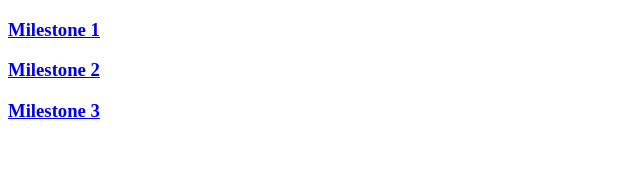
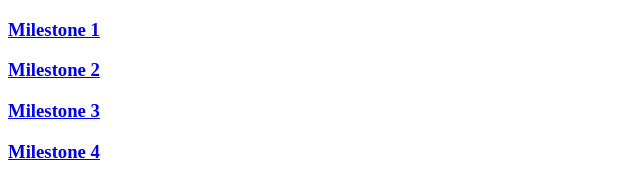
Before and after one commit to alejandradevlin/IT4403AD, a plain HTML site: page assignments/projects.html in a window 1280 px wide. Shown: the whole page, without its empty margins (0-640 px from the left). Drawn offline with nearby package versions, Linux system fonts and the light colour scheme.

Commit message:
Update projects.html

```diff
--- a/assignments/projects.html
+++ b/assignments/projects.html
@@ -11,5 +11,6 @@
         <h3 class="info"><a href="/assignments/ex/m1/m1landing.html" target="_blank">Milestone 1</a></h3>
 		<h3 class="info"><a href="/assignments/ex/m2/search.html" target="_blank">Milestone 2</a></h3>
 		<h3 class="info"><a href="/assignments/ex/m3/openlibrarySPA.html" target="_blank">Milestone 3</a></h3>
+		<h3 class="info"><a href="/assignments/ex/m4/openlibrarySPA.html" target="_blank">Milestone 4</a></h3>
     </body>
 </html>
```
